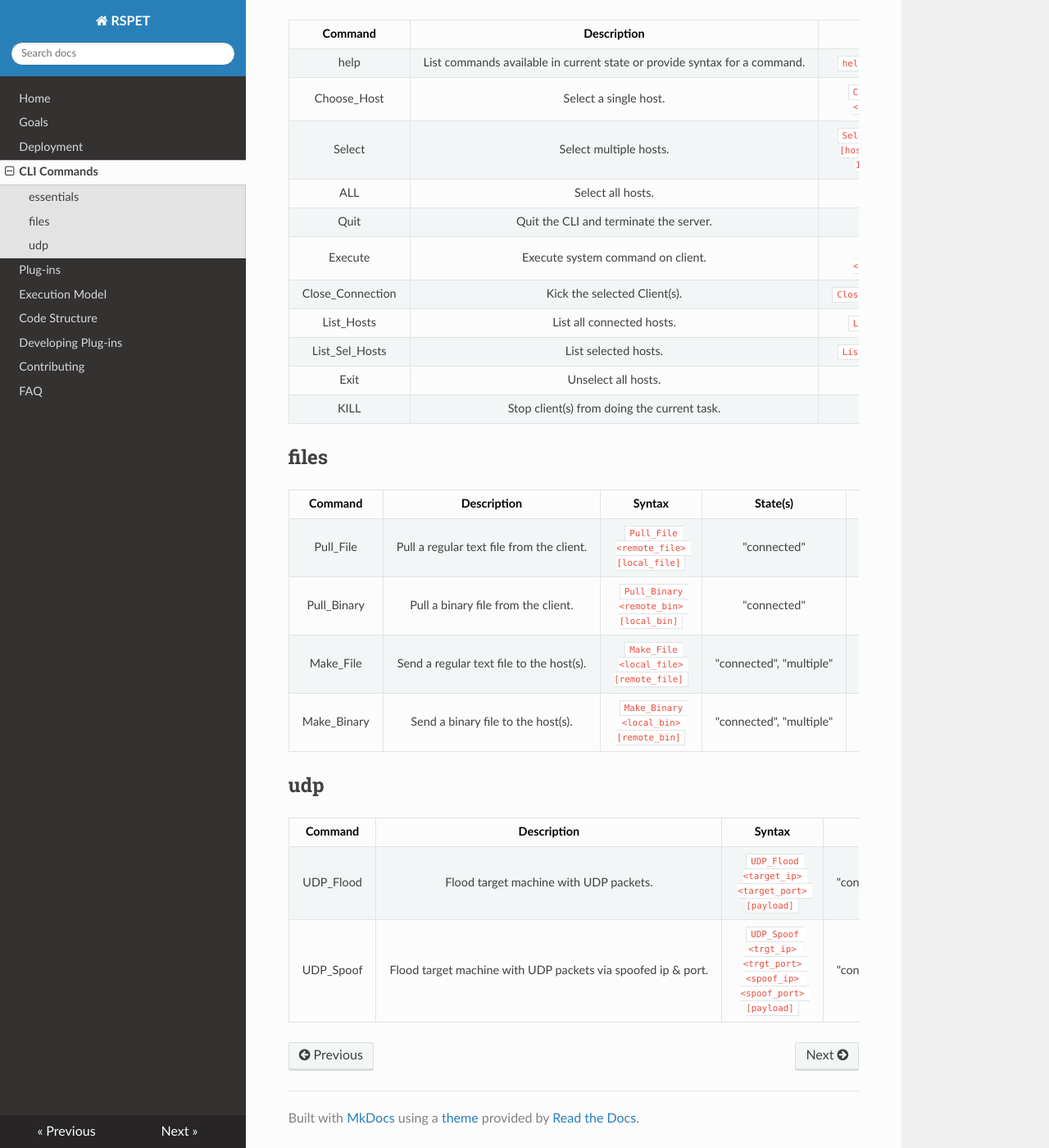
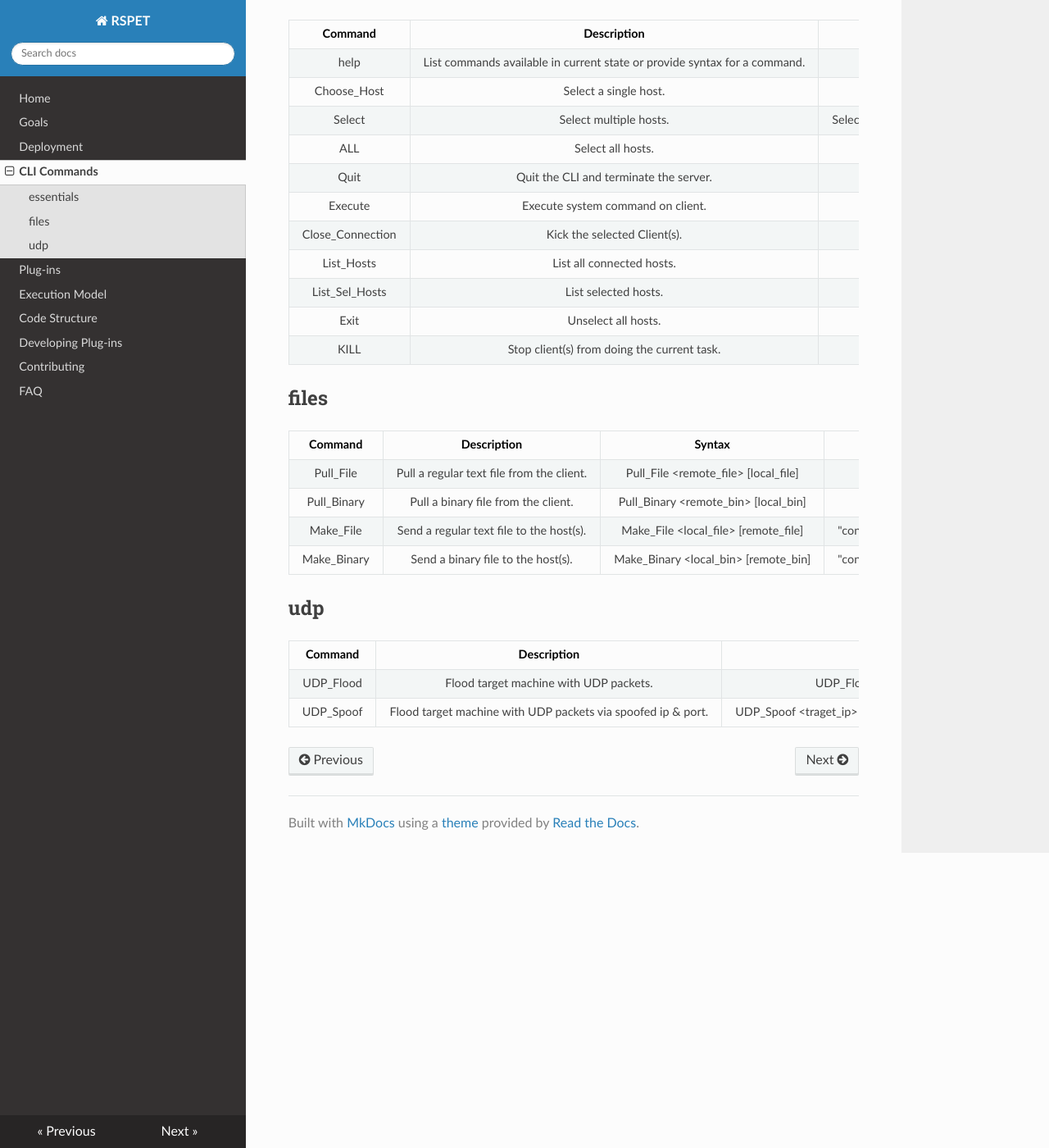
Before and after one commit to panagiks/md-docs, an MkDocs documentation site: the page built from docs/cli.md, in a window 1280 px wide and 1400 px high, scrolled down 385 px. Shown: the whole window at 82% size. Built offline with MkDocs 1.6.1, drawn with Linux system fonts in a browser that asks for light colours; nearby versions of some CDN libraries; old or Windows-style settings are respelled for this version of MkDocs; part of the change alters nothing that is shown.

Commit message:
Fix display errors in tables

```diff
--- a/docs/cli.md
+++ b/docs/cli.md
@@ -14,30 +14,30 @@ developers.
 
 |Command       |Description   |Syntax        |State(s)      |Transition    |
 |:------------:|:------------:|:------------:|:------------:|:------------:|
-| help | List commands available in current state or provide syntax for a command.| `help [command]` | "basic", "connected", "selected" | None |
-| Choose_Host | Select a single host. | `Choose_Host <host ID>` | "basic" | "connected" |
-| Select | Select multiple hosts. | `Select <host ID [host Id] [host ID] ...>` | "basic" | "multiple" |
-| ALL | Select all hosts. | `ALL` | "basic" | "all" |
-| Quit | Quit the CLI and terminate the server. | `Quit` | "basic" | None |
-| Execute | Execute system command on client. | `Execute <command>` | "connected", "multiple" | None |
-| Close_Connection | Kick the selected Client(s). | `Close_Connection` | "connected", "multiple" | "basic" |
-| List_Hosts | List all connected hosts. | `List_Hosts` | "basic" | None |
-| List_Sel_Hosts | List selected hosts. | `List_Sel_Hosts` | "connected", "multiple" | None |
-| Exit | Unselect all hosts. | `Exit` | "connected", "multiple" | "basic" |
-| KILL | Stop client(s) from doing the current task. | `KILL` | "connected", "multiple" | None |
+| help | List commands available in current state or provide syntax for a command.| help [command] | "basic", "connected", "selected" | None |
+| Choose_Host | Select a single host. | Choose_Host <host ID\> | "basic" | "connected" |
+| Select | Select multiple hosts. | Select <host ID [host Id] [host ID] ...\> | "basic" | "multiple" |
+| ALL | Select all hosts. | ALL | "basic" | "all" |
+| Quit | Quit the CLI and terminate the server. | Quit | "basic" | None |
+| Execute | Execute system command on client. | Execute <command\> | "connected", "multiple" | None |
+| Close_Connection | Kick the selected Client(s). | Close_Connection | "connected", "multiple" | "basic" |
+| List_Hosts | List all connected hosts. | List_Hosts | "basic" | None |
+| List_Sel_Hosts | List selected hosts. | List_Sel_Hosts | "connected", "multiple" | None |
+| Exit | Unselect all hosts. | Exit | "connected", "multiple" | "basic" |
+| KILL | Stop client(s) from doing the current task. | KILL | "connected", "multiple" | None |
 
 ## files
 
 |Command       |Description   |Syntax        |State(s)      |Transition    |
 |:------------:|:------------:|:------------:|:------------:|:------------:|
-| Pull_File | Pull a regular text file from the client. | `Pull_File <remote_file> [local_file]` | "connected" | None |
-| Pull_Binary | Pull a binary file from the client. | `Pull_Binary <remote_bin> [local_bin]` | "connected" | None |
-| Make_File | Send a regular text file to the host(s). | `Make_File <local_file> [remote_file]` | "connected", "multiple" | None |
-| Make_Binary | Send a binary file to the host(s). | `Make_Binary <local_bin> [remote_bin]` | "connected", "multiple" | None |
+| Pull_File | Pull a regular text file from the client. | Pull_File <remote_file\> [local_file] | "connected" | None |
+| Pull_Binary | Pull a binary file from the client. | Pull_Binary <remote_bin\> [local_bin] | "connected" | None |
+| Make_File | Send a regular text file to the host(s). | Make_File <local_file\> [remote_file] | "connected", "multiple" | None |
+| Make_Binary | Send a binary file to the host(s). | Make_Binary <local_bin\> [remote_bin] | "connected", "multiple" | None |
 
 ## udp
 
 |Command       |Description   |Syntax        |State(s)      |Transition    |
 |:------------:|:------------:|:------------:|:------------:|:------------:|
-| UDP_Flood | Flood target machine with UDP packets. | `UDP_Flood <target_ip> <target_port> [payload]` | "connected", "multiple" | None |
-| UDP_Spoof | Flood target machine with UDP packets via spoofed ip & port. | `UDP_Spoof <trgt_ip> <trgt_port> <spoof_ip> <spoof_port> [payload]` | "connected", "multiple" | None |
+| UDP_Flood | Flood target machine with UDP packets. | UDP_Flood <target_ip\> <target_port\> [payload] | "connected", "multiple" | None |
+| UDP_Spoof | Flood target machine with UDP packets via spoofed ip & port. | UDP_Spoof <traget_ip\> <target_port\> <spoofed_ip\> <spoofed_port\> [payload] | "connected", "multiple" | None |
```
